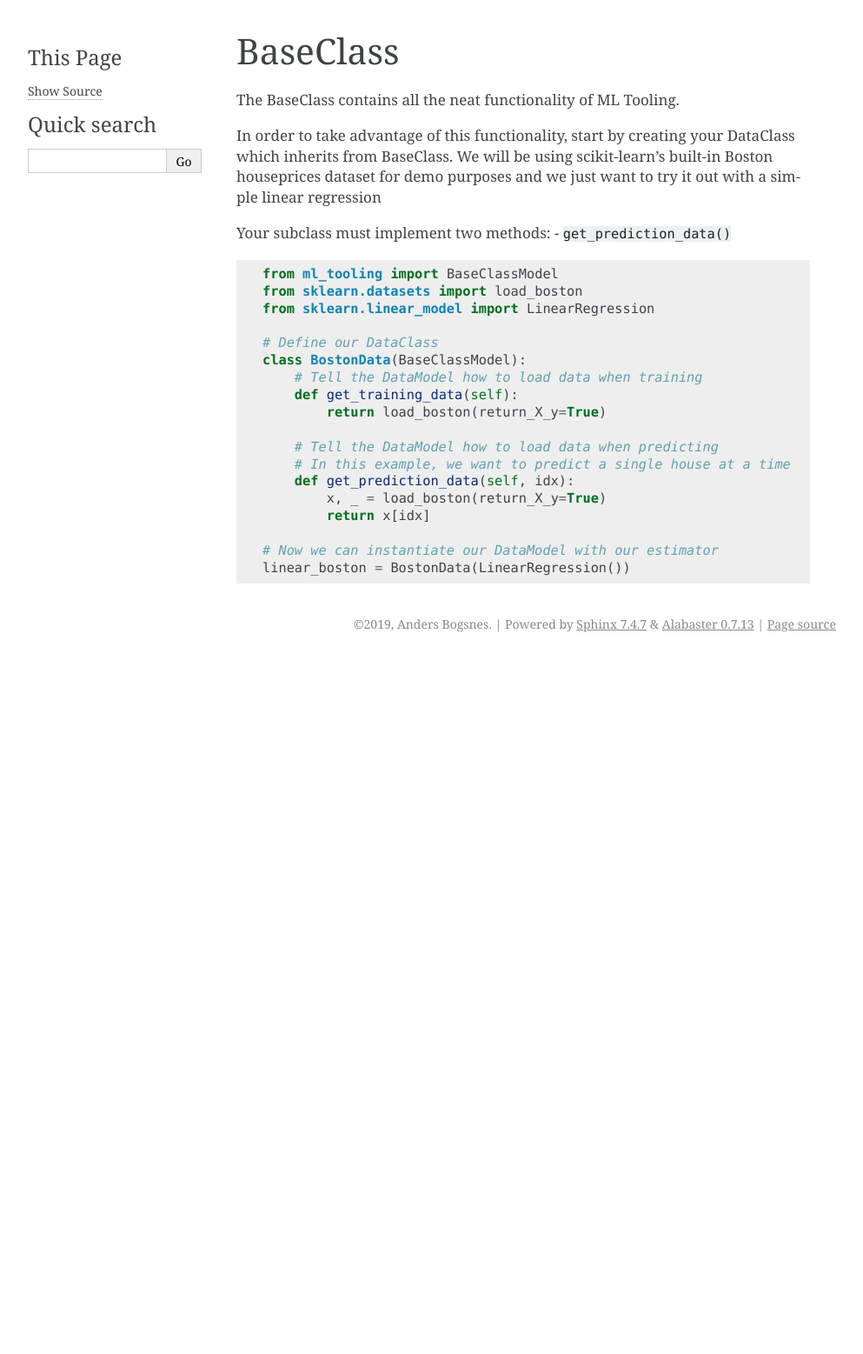
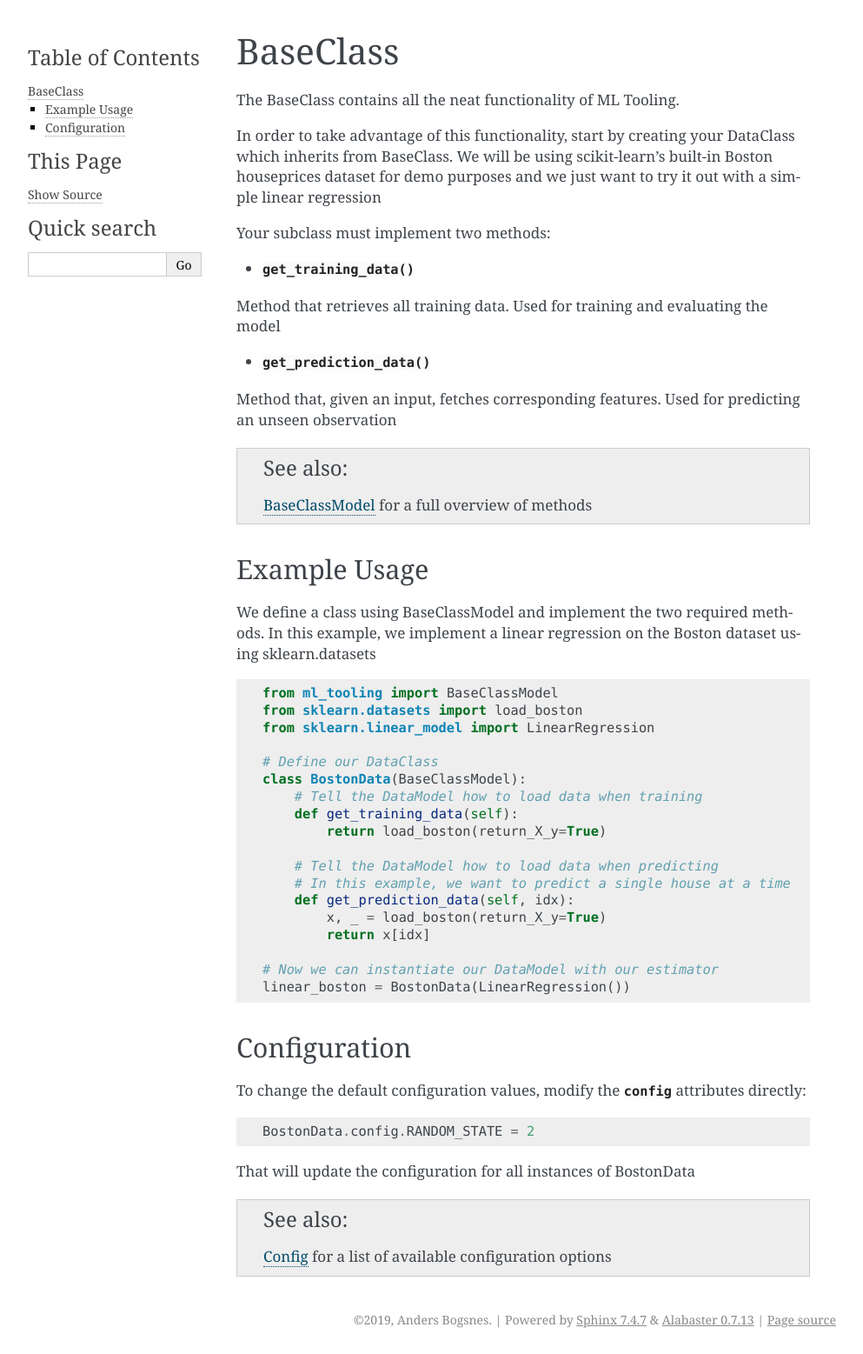
Before and after one commit to andersbogsnes/ml_tooling, a Sphinx documentation site: the page built from docs/baseclass.rst, in a window 1280 px wide. Shown: the whole page at 87% size, without its empty margins (148-1141 px from the left). Built offline with Sphinx 7.4.7, drawn with Linux system fonts in a browser that asks for light colours; before the commit the page ends 900 px from its top, so only the background shows below that.

Commit message:
Added config documentation

```diff
--- a/docs/baseclass.rst
+++ b/docs/baseclass.rst
@@ -1,4 +1,5 @@
-.. _baseClass:
+.. py:currentmodule:: ml_tooling.baseclass
+.. _baseclass:
 
 BaseClass
 =========
@@ -10,9 +11,23 @@ which inherits from BaseClass. We will be using scikit-learn's built-in Boston h
 dataset for demo purposes and we just want to try it out with a simple linear regression
 
 Your subclass must implement two methods:
-- ``get_prediction_data()``
+
+- :meth:`~BaseClassModel.get_training_data`
+
+Method that retrieves all training data. Used for training and evaluating the model
 
 
+- :meth:`~BaseClassModel.get_prediction_data`
+
+Method that, given an input, fetches corresponding features. Used for predicting an unseen observation
+
+.. seealso::
+    :ref:`api` for a full overview of methods
+
+Example Usage
+-------------
+We define a class using BaseClassModel and implement the two required methods.
+In this example, we implement a linear regression on the Boston dataset using sklearn.datasets
 
 .. code-block:: python
 
@@ -34,3 +49,15 @@ Your subclass must implement two methods:
 
     # Now we can instantiate our DataModel with our estimator
     linear_boston = BostonData(LinearRegression())
+
+Configuration
+-------------
+
+To change the default configuration values, modify the :attr:`~BaseClassModel.config` attributes directly::
+
+    BostonData.config.RANDOM_STATE = 2
+
+That will update the configuration for all instances of BostonData
+
+.. seealso::
+    :ref:`config` for a list of available configuration options
--- a/docs/tutorial.rst
+++ b/docs/tutorial.rst
@@ -1,6 +1,8 @@
+.. _tutorial:
+
+
 Tutorial
 ========
-
 Let's go through a more involved example from start to end reusing our Boston Houseprice dataset from before
 
 We start with our normal imports
```
Also changed, not shown: docs/api.rst (+29 -45 lines), docs/config.inc.rst (added, +55 -0 lines), 1 other file.
